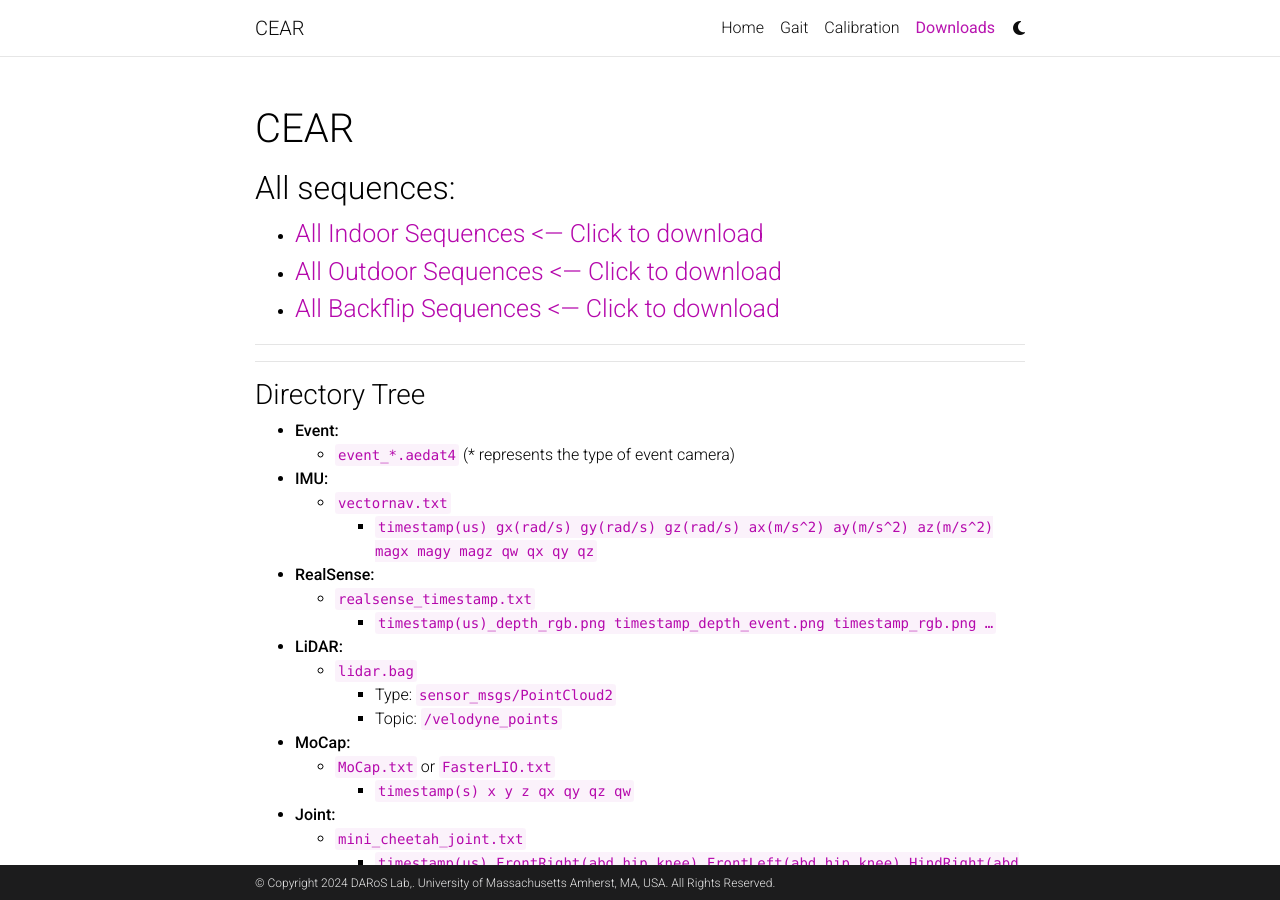
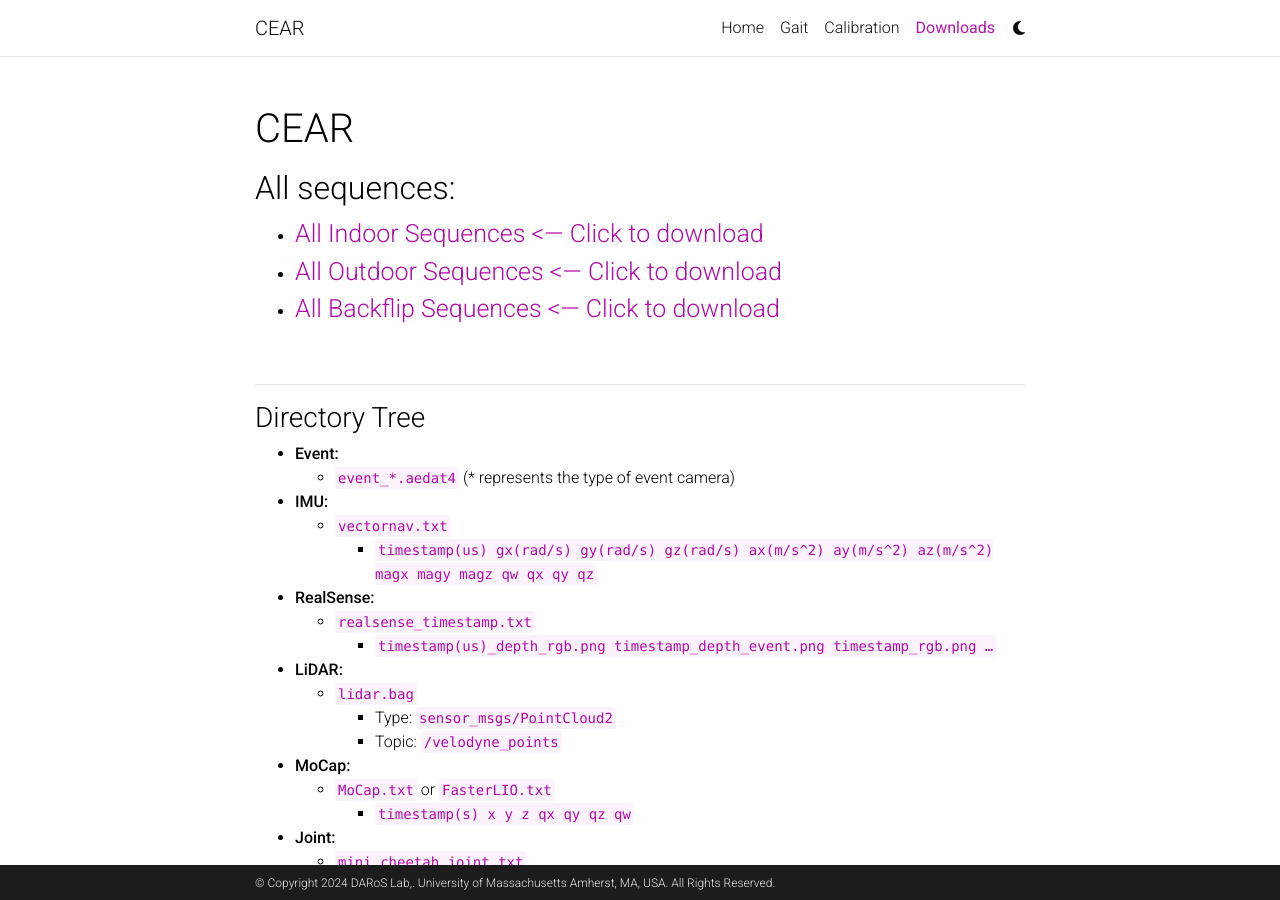
Before and after one commit to DARoSLab/cear, a Jekyll site: the page built from _pages/Downloads.md, in a window 1280 px wide and 900 px high. Built offline with Jekyll 4.4.1, drawn with Linux system fonts in a browser that asks for light colours; comment, search, counter and statistics services are not loaded; a style sheet for code colours, icons or effects is not loaded.

Commit message:
modify download page

```diff
--- a/_pages/Downloads.md
+++ b/_pages/Downloads.md
@@ -15,7 +15,8 @@
 - <span style="font-size: 25px;">[All Outdoor Sequences <--- Click to download](/cear/Downloads/outdoorsequence/)</span>
 - <span style="font-size: 25px;">[All Backflip Sequences <--- Click to download](/cear/Downloads/backflipsequence/)</span>
 
----
+&nbsp;<br>
+
 ---
 ### Directory Tree
 
@@ -50,9 +51,8 @@
   - `depth` folder stores projected depth images in **RGB** and **event** cameras frame.
 
 
+&nbsp;<br>
 ---
-
-
 ### Sensors for each sequence
 
 |                                | DAVIS346 Event Camera | DVXplorer Event Camera | LiDAR | RGB-D Camera, IMU, Joint Encoders |
@@ -64,6 +64,8 @@
 
 * X represents around-building_day_comb, between-buildings_day_comb, downtown1_day_comb, downtown1_day_trot, downtown2_day_comb, downtown2_day_trot, forest_day_comb, forest_day_trot, grass1_day_comb, grass1_day_trot, grass1_night_comb, grass1_night_trot, parking-lot1_day_comb, parking-lot1_day_trot, parking-lot1_night_comb, parking-lot1_night_trot, residential-area_day_comb, residential-area_day_trot sequences.
 
+&nbsp;<br>
+---
 ### Challenges for each seqeuence
 
 we have also identified and categorized the challenging features in the dataset as follows: Agile locomotion (Ag), Dynamic objects (Dyn), High dynamic range (HDR), Darkness (Dark), Direct sunlight (Sun), Blinking light (Blink), Slippery ground (Slip), Featureless regions (Feat), and Foggy weather (Fog)
@@ -179,6 +181,7 @@
 | Backflip             |env7_backflip2 |  Ag                 |11m/90s|
 | Backflip             |env8_backflip1 |  Ag                 |11m/78s|
 | Backflip             |env8_backflip2 |  Ag                 |11m/79s|
+
 </details>
 
 
@@ -193,7 +196,8 @@
   });
 </script>
 
-
+&nbsp;<br>
+---
 ### Indoor sequence example
 Indoor sequences were collected in 13 diverse environments under a range of lighting conditions: well-lit, dark, HDR, and blinking. \*_trot means a trot-only gait and *_comb means a combination of trotting, bounding, and pronking gaits.
 
@@ -259,6 +263,8 @@
     </div>
 </div>
 
+&nbsp;<br>
+---
 ### Outdoor sequence example
 The outdoor sequences were captured in 10 distinctive outdoor environments, with four sequences per environment. Each set of four sequences includes variations of two different sets of quadruped gaits (trot-only and combined gaits) under different periods of the day (daytime and nighttime).
 
@@ -305,6 +311,8 @@
     </div>
 </div>
 
+&nbsp;<br>
+---
 ### Backflip sequence example
 
 Backflip sequences were captured in 7 indoor environments and 1 outdoor environment, with two sequences in each environment.
```
